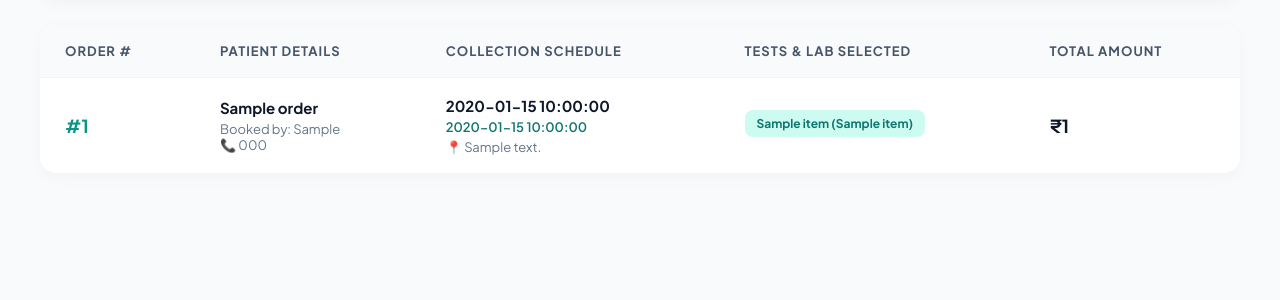
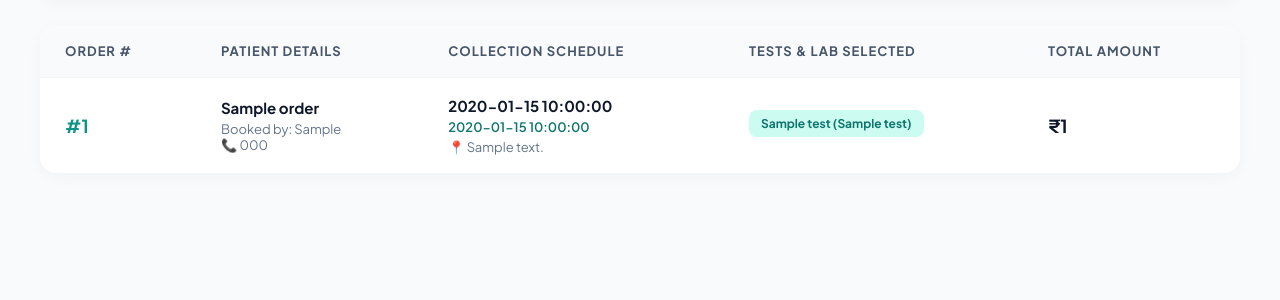
Before and after one commit to lab81617-del/caredrop-website, a Flask app: template templates/admin.html in a window 1280 px wide. Shown: the part 90-390 px from the top of the page. Run offline with Flask 3, Linux system fonts and the light colour scheme; the template is opened without the code that fills it: most values are stand-ins (such as "Sample title", 1, 10 or a date in 2020); some libraries are stand-ins or nearby versions.

Commit message:
Update admin.html

```diff
--- a/templates/admin.html
+++ b/templates/admin.html
@@ -19,7 +19,6 @@
         tr:last-child td { border-bottom: none; }
 
         .badge { background: #CCFBF1; color: #0F766E; padding: 6px 12px; border-radius: 8px; font-size: 12px; font-weight: 700; display: inline-block; margin-bottom: 5px; }
-        .btn-logout { background: #EF4444; color: white; padding: 10px 20px; border-radius: 8px; text-decoration: none; font-weight: 700; font-size: 14px; }
     </style>
 </head>
 <body>
@@ -57,8 +56,9 @@
                             <div style="font-size: 13px; color: #64748B;">📍 {{ order.address }}</div>
                         </td>
                         <td>
-                            {% for item in order.items %}
-                                <div class="badge">{{ item.test_name }} ({{ item.lab_name }})</div><br>
+                            <!-- Updated to test_list -->
+                            {% for test in order.test_list %}
+                                <div class="badge">{{ test.test_name }} ({{ test.lab_name }})</div><br>
                             {% endfor %}
                         </td>
                         <td style="font-weight: 800; font-size: 18px;">₹{{ order.total_amount }}</td>
```
